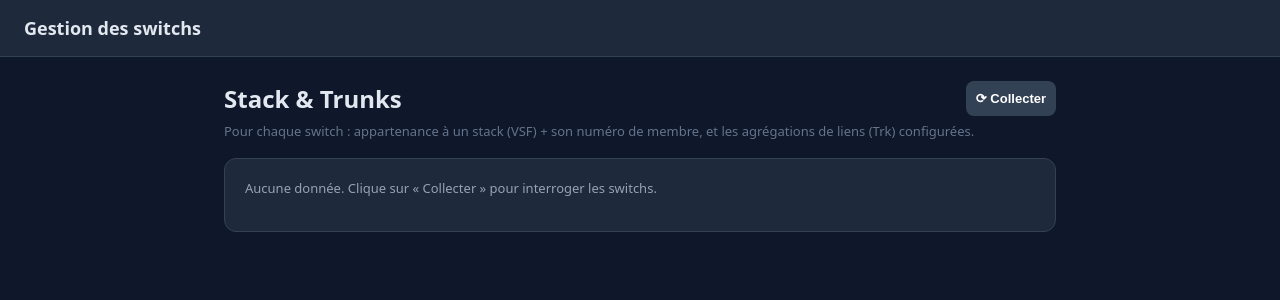
After one commit to V3locidad/network-manage, a Flask app: template webui/templates/trunks.html in a window 1280 px wide. The commit adds this page. Shown: the top 300 px of the page. Run offline with Flask 3, Linux system fonts and the light colour scheme; the template is opened without the code that fills it, so the values that code supplies are empty.

Commit message:
webui: page « Stack & Trunks » (VSF membre + agrégations Trk)
Collecte show stacking + show trunks (playbooks/trunks.yml -> trunks.json),
page /trunks affiche par switch : appartenance stack + n° de membre, et les
groupes d'agrégation (Trk + ports). Bouton Collecter, lien dans la nav.

Co-Authored-By: Claude Opus 4.8 <noreply@anthropic.com>

```diff
--- a/webui/app.py
+++ b/webui/app.py
@@ -158,6 +158,13 @@ ACTIONS = {
     "restore": {
         "label": "Restauration de configuration",
         "playbook": "playbooks/restore_config.yml",
+        "icon": "",
+        "desc": "",
+    },
+    # Action sans carte : collecte stack/trunks (page « Trunks »).
+    "trunks": {
+        "label": "Collecte stack / trunks",
+        "playbook": "playbooks/trunks.yml",
         "icon": "",
         "desc": "",
     },
@@ -593,6 +600,40 @@ def restore_page():
     return render_template("restore.html", backups=load_host_backups())
 
 
+def parse_trunks(text):
+    """Groupes d'agrégation depuis 'show trunks' -> ['Trk1 (23,24)', ...]."""
+    groups = {}
+    for m in re.finditer(r"(?m)^\s*(\d[\w/]*)\s*\|.*\b(Trk\d+)\b", text or ""):
+        groups.setdefault(m.group(2), []).append(m.group(1))
+    return ["%s (%s)" % (trk, ",".join(ports))
+            for trk, ports in sorted(groups.items())]
+
+
+def parse_stacking(text):
+    """(dans_un_stack, numéro_de_membre) depuis 'show stacking'."""
+    t = text or ""
+    low = t.lower()
+    if (not t.strip() or "not enabled" in low or "disabled" in low
+            or "invalid input" in low):
+        return False, ""
+    m = re.search(r"(?m)^\s*\*\s*(\d+)\s*\|", t) or re.search(r"\*\s*(\d+)", t)
+    return True, (m.group(1) if m else "?")
+
+
+@app.route("/trunks")
+@login_required
+def trunks_dashboard():
+    data = _read_json("/backups/trunks.json", [])
+    rows = []
+    for d in data:
+        in_stack, member = parse_stacking(d.get("stacking", ""))
+        rows.append({"host": d.get("host", "?"), "ip": d.get("ip", ""),
+                     "in_stack": in_stack, "member": member,
+                     "trunks": parse_trunks(d.get("trunks", ""))})
+    rows.sort(key=lambda r: r["host"])
+    return render_template("trunks.html", rows=rows, scanned=bool(data))
+
+
 @app.route("/sync_librenms", methods=["POST"])
 @login_required
 def sync_librenms():
@@ -851,12 +892,14 @@ def run(action):
         back = url_for("console_result")
     elif action == "restore":
         back = url_for("restore_page")
+    elif action == "trunks":
+        back = url_for("trunks_dashboard")
     else:
         back = url_for("index")
     return render_template("run.html", run_id=run_id,
                            action=ACTIONS[action]["label"], back=back,
                            auto_redirect=(action in ("firmware_status", "vlan_list",
-                                                     "audit", "cmd")))
+                                                     "audit", "cmd", "trunks")))
 
 
 @app.route("/stream/<run_id>")
--- a/webui/templates/base.html
+++ b/webui/templates/base.html
@@ -67,6 +67,7 @@
         <a href="{{ url_for('settings') }}">Config standard</a>
         <a href="{{ url_for('audit_dashboard') }}">Conformité</a>
         <a href="{{ url_for('firmware_dashboard') }}">État firmware</a>
+        <a href="{{ url_for('trunks_dashboard') }}">Trunks</a>
         <a href="{{ url_for('history') }}">Historique</a>
         {% if session.get('who') %}<span style="color:#64748b;font-size:13px;">👤 {{ session.get('who') }}</span>{% endif %}
         {% if accounts_mode %}<a href="{{ url_for('change_password') }}">Mot de passe</a>{% endif %}
--- /dev/null
+++ b/webui/templates/trunks.html
@@ -0,0 +1,39 @@
+{% extends "base.html" %}
+{% block content %}
+<div style="display:flex;justify-content:space-between;align-items:center;margin:0 0 6px;">
+  <h2 style="margin:0;">Stack & Trunks</h2>
+  <form method="post" action="{{ url_for('run', action='trunks') }}" style="margin:0;">
+    <button type="submit" style="width:auto;margin:0;background:#334155;font-size:13px;">⟳ Collecter</button>
+  </form>
+</div>
+<p class="muted" style="margin:0 0 18px;font-size:13px;">
+  Pour chaque switch : appartenance à un stack (VSF) + son numéro de membre,
+  et les agrégations de liens (Trk) configurées.
+</p>
+
+{% if not scanned %}
+  <div class="card"><p class="muted">Aucune donnée. Clique sur « Collecter »
+    pour interroger les switchs.</p></div>
+{% else %}
+  <div class="card">
+    <table>
+      <tr><th>Switch</th><th>IP</th><th>Stack</th><th>Membre</th><th>Trunks</th></tr>
+      {% for r in rows %}
+      <tr>
+        <td>{{ r.host }}</td>
+        <td class="muted">{{ r.ip }}</td>
+        <td>
+          {% if r.in_stack %}<span class="badge b-ok">stack</span>
+          {% else %}<span class="badge b-muted">non</span>{% endif %}
+        </td>
+        <td>{{ r.member if r.in_stack else '—' }}</td>
+        <td>
+          {% if r.trunks %}{% for t in r.trunks %}<span class="badge b-run" style="margin-right:4px;">{{ t }}</span>{% endfor %}
+          {% else %}<span class="muted">aucun</span>{% endif %}
+        </td>
+      </tr>
+      {% endfor %}
+    </table>
+  </div>
+{% endif %}
+{% endblock %}
```
Also changed, not shown: playbooks/trunks.yml (added, +56 -0 lines).
